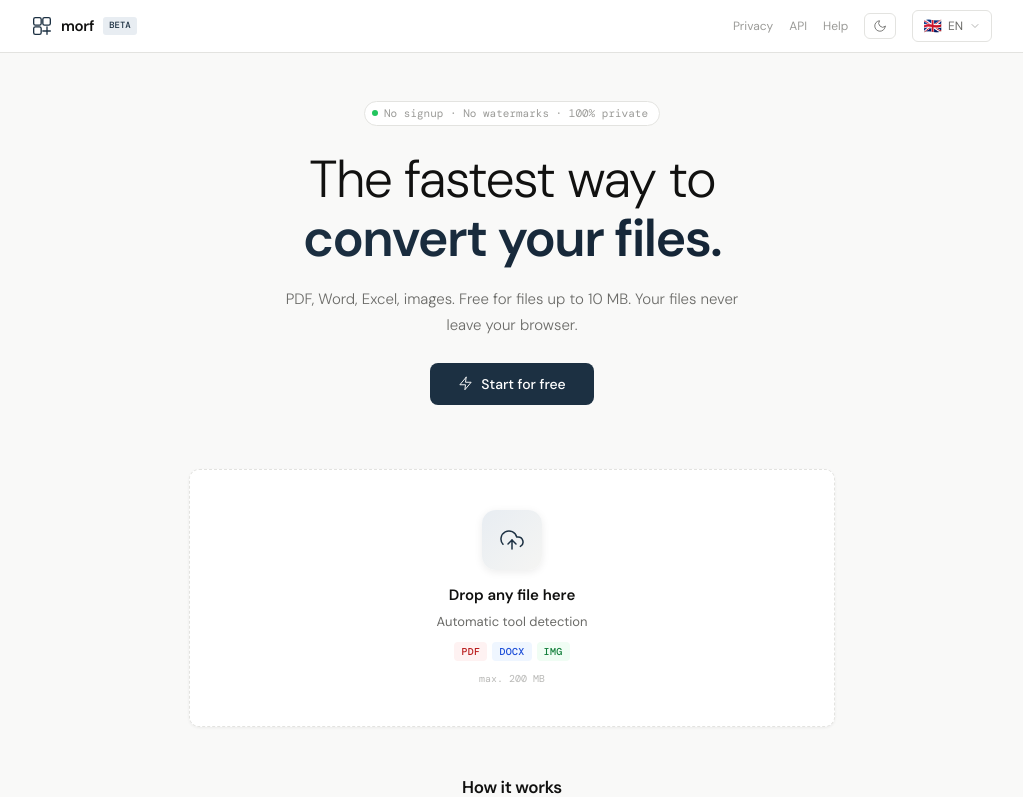
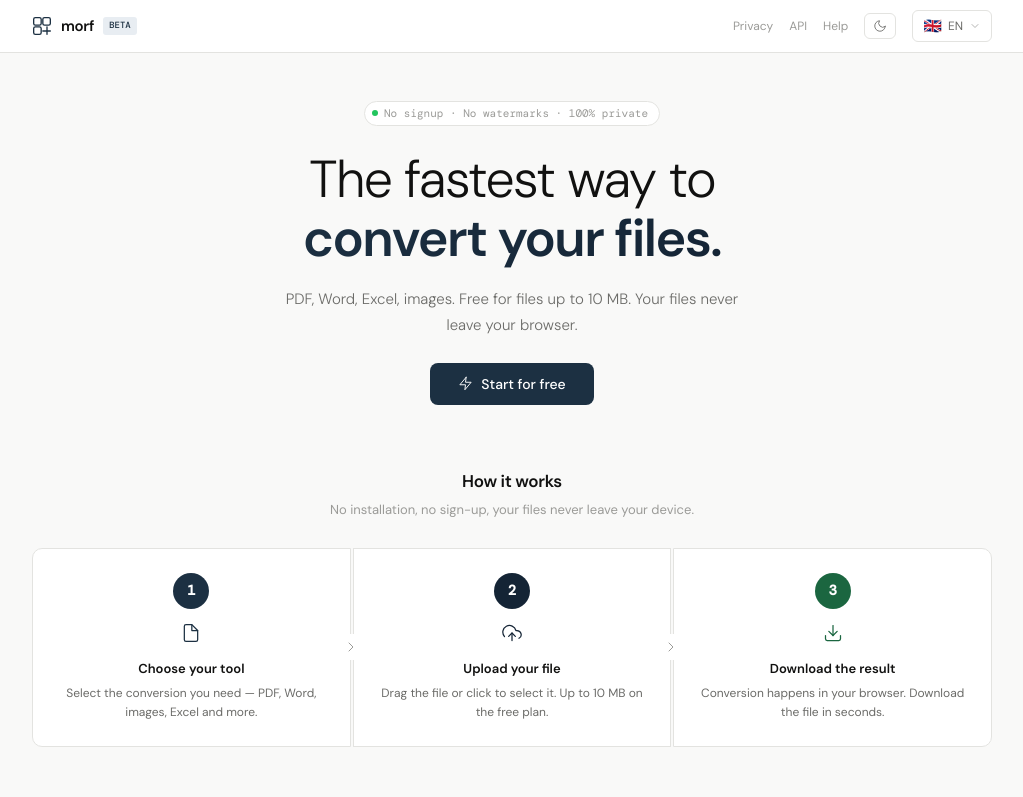
Before and after one commit to DANIRGZ1/morf, a React (Vite) app: page / in a window 1280 px wide. Shown: the top 797 px of the page, without its empty margins (128-1151 px from the left). Built offline with nearby package versions, Linux system fonts and the light colour scheme.

Commit message:
Remove hero drop zone, add global drag-and-drop file detection on whole page

```diff
--- a/src/App.jsx
+++ b/src/App.jsx
@@ -64,6 +64,7 @@ const css = `
 
   .dz{border:1.5px dashed var(--bd);border-radius:10px;background:var(--sf);transition:all .16s;cursor:pointer}
   .dz:hover,.dz.ov{border-color:var(--ac);background:var(--al)}
+  .global-drag::after{content:"";position:fixed;inset:0;border:3px solid var(--ac);border-radius:12px;pointer-events:none;z-index:9999;background:rgba(28,48,66,.06);}
 
   .tr{height:3px;background:var(--bd);border-radius:2px;overflow:hidden}
   .fill{height:100%;background:var(--ac);border-radius:2px;animation:pr 2.4s cubic-bezier(.4,0,.2,1) forwards}
@@ -198,7 +199,7 @@ export default function App() {
   const [active, setActive]   = useState(null);
   const [modal, setModal]     = useState(null);
   const [toast, setToast]     = useState(null);
-  const [heroDrag, setHeroDrag] = useState(false);
+  const [globalDrag, setGlobalDrag] = useState(false);
   const [dark, setDark] = useState(() => window.matchMedia?.('(prefers-color-scheme: dark)').matches);
   const { count, bumpCount }                          = useCounter();
   const { showUpgrade, setShowUpgrade, upgradeReason, checkLimits } = useFreemium();
@@ -262,7 +263,7 @@ export default function App() {
   const TOOLS = TOOL_BASE.map((t,i) => ({ ...t, ...T.t[i] }));
 
   const heroDrop = e => {
-    e.preventDefault(); setHeroDrag(false);
+    e.preventDefault(); setGlobalDrag(false);
     const file = e.dataTransfer.files[0];
     if (!file) return;
     const ext = "."+file.name.split(".").pop().toLowerCase();
@@ -288,7 +289,10 @@ export default function App() {
 
   return (
     <LangCtx.Provider value={T}>
-      <div className={`m${dark?" dark":""}`}>
+      <div className={`m${dark?" dark":""}${globalDrag?" global-drag":""}`}
+        onDragOver={e=>{e.preventDefault();setGlobalDrag(true)}}
+        onDragLeave={e=>{if(!e.currentTarget.contains(e.relatedTarget))setGlobalDrag(false)}}
+        onDrop={heroDrop}>
         <style>{css}</style>
 
         {/* Header */}
@@ -349,36 +353,6 @@ export default function App() {
 
           </div>
 
-          {/* Hero drop */}
-          <div className={`dz fu fu1 m-hero-drop ${heroDrag?"ov":""}`}
-            role="button" tabIndex={0}
-            aria-label={T.hero_drop}
-            style={{padding:"40px 32px",textAlign:"center",maxWidth:580,margin:"0 auto 48px",
-              background:heroDrag?"var(--al)":"var(--sf)",transition:"all .2s",cursor:"pointer",
-              boxShadow:heroDrag?"0 0 0 3px var(--ac)":"0 1px 3px rgba(0,0,0,.06)"}}
-            onDragOver={e=>{e.preventDefault();setHeroDrag(true)}}
-            onDragLeave={()=>setHeroDrag(false)}
-            onDrop={heroDrop}
-            onClick={()=>document.getElementById("tools")?.scrollIntoView({behavior:"smooth"})}
-            onKeyDown={e=>{if(e.key==="Enter"||e.key===" "){e.preventDefault();document.getElementById("tools")?.scrollIntoView({behavior:"smooth"});}}}>
-            {/* Icono animado */}
-            <div style={{display:"flex",justifyContent:"center",marginBottom:14}}>
-              <div style={{width:60,height:60,borderRadius:14,
-                background:heroDrag?"var(--ac)":"linear-gradient(135deg,#E8EDF2,#F5F5F3)",
-                display:"flex",alignItems:"center",justifyContent:"center",transition:"all .2s",
-                boxShadow:heroDrag?"0 4px 16px rgba(28,48,66,.3)":"0 2px 8px rgba(0,0,0,.08)"}}>
-                <Ic n="upload" s={24} c={heroDrag?"#fff":"var(--ac)"}/>
-              </div>
-            </div>
-            <div style={{fontWeight:600,marginBottom:6,fontSize:15,color:heroDrag?"var(--ac)":"var(--t1)",transition:"color .2s"}}>
-              {T.hero_drop}
-            </div>
-            <div style={{fontSize:13,color:"var(--t2)",marginBottom:10,lineHeight:1.5}}>{T.hero_drop_sub}</div>
-            <div style={{display:"flex",gap:5,justifyContent:"center",marginBottom:10}}>
-              <Tag type="pdf"/><Tag type="docx"/><Tag type="img"/>
-            </div>
-            <div style={{fontSize:10,color:"var(--tm)",fontFamily:"'DM Mono',monospace",opacity:.7}}>{T.max_size}</div>
-          </div>
 
           {/* Cómo funciona */}
           <div style={{marginBottom:48}}>
```
